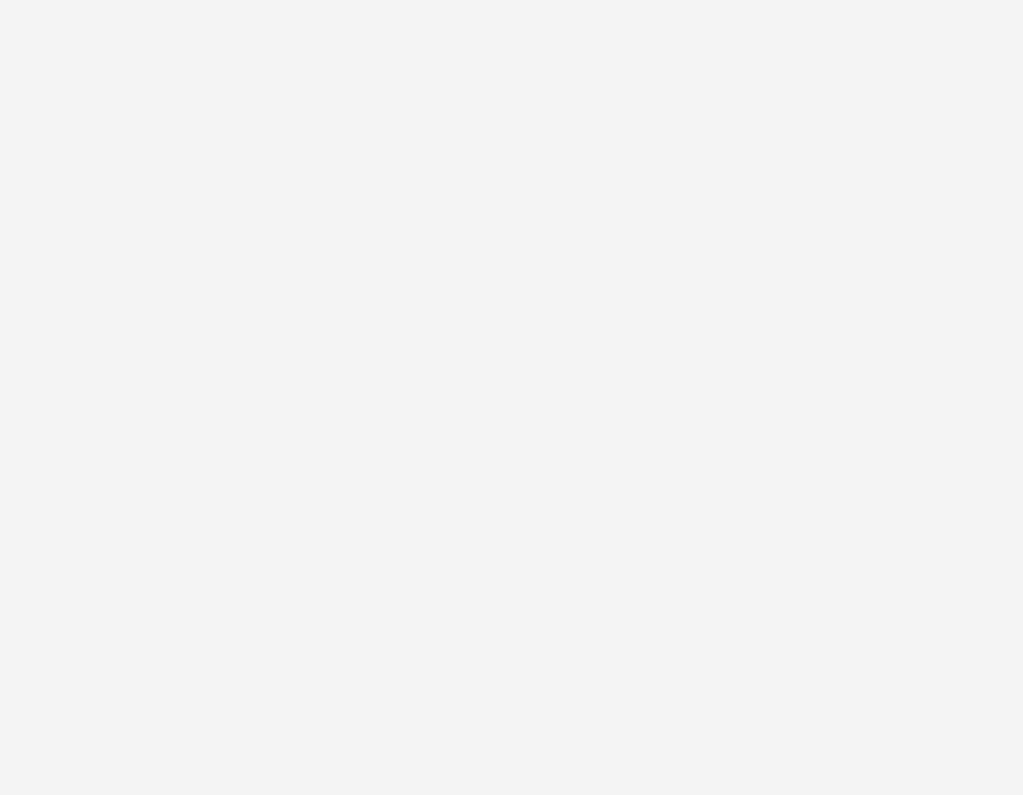
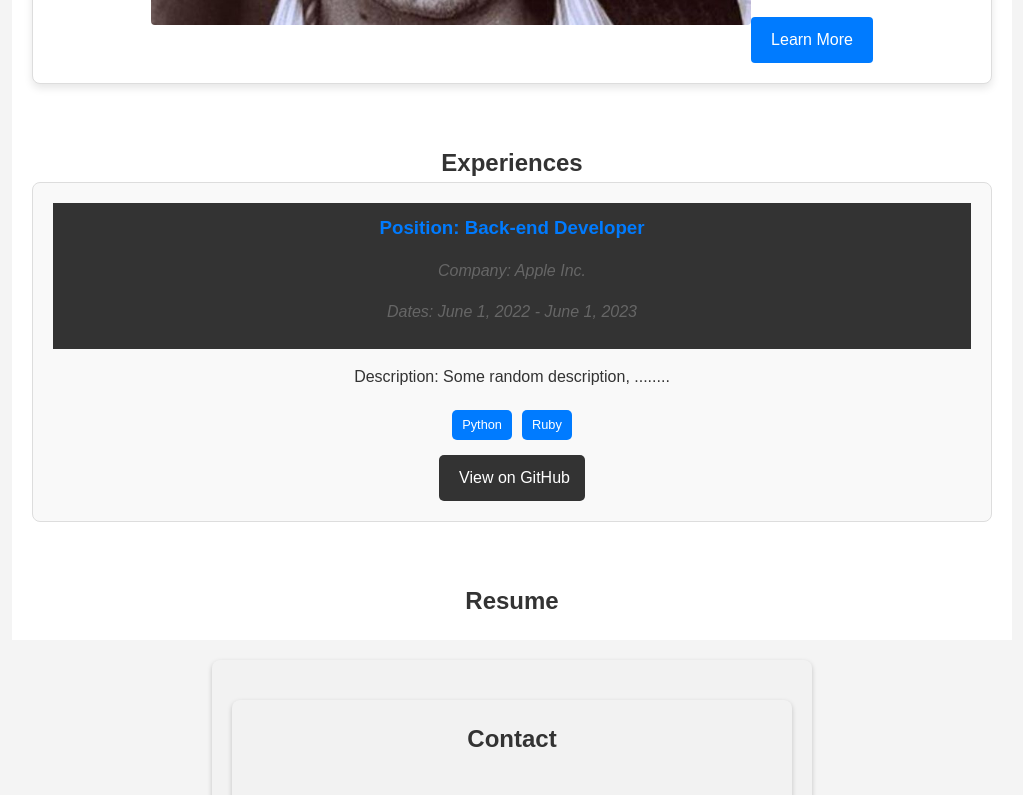
Before and after one commit to mimischly7/mimischly7.github.io, a React (Create React App) app: page / in a window 1280 px wide. Shown: the part 820-1615 px from the top of the page, without its empty margins (128-1151 px from the left). Before the commit the page ends 800 px from the top, so only its background shows below. Built offline with nearby package versions, Linux system fonts and the light colour scheme.

Commit message:
integrating-components
Includes a new 'static' folder for images, as well required imports/exports of componentes, and some css updates (although the css will completely change in the future, this is just for now).

```diff
--- a/src/App.js
+++ b/src/App.js
@@ -1,5 +1,9 @@
 import logo from './logo.svg';
 import './App.css';
+import ProjectBox from "./ProjectBox"
+import ExperienceBox from "./ExperienceBox"
+import ContactSection from "./ContactSection"
+
 
 function App() {
   return (
@@ -22,6 +26,23 @@ function App() {
 
       <section id="projects">
         <h2>Projects</h2>
+        <ProjectBox
+            title={"Custom Title"}
+            tech_tags={["Python", "Java"]}
+            img_url={"https://picsum.photos/200/300"}
+        />
+      </section>
+
+      <section id="experiences">
+          <h2>Experiences</h2>
+          <ExperienceBox
+              employer={"Apple Inc."}
+              position={"Back-end Developer"}
+              time_period={"June 1, 2022 - June 1, 2023"}
+              description="Some random description, ........"
+              tech_tags={["Python", "Ruby"]}
+              link={"https://www.apple.com/"}
+          />
       </section>
 
       <section id="resume">
@@ -29,7 +50,7 @@ function App() {
       </section>
 
       <section id="contact">
-        <h2>Contact</h2>
+        <ContactSection/>
       </section>
 
       <footer>
--- a/src/index.css
+++ b/src/index.css
@@ -67,8 +67,8 @@ h1, h2 {
   text-align: center;
 }
 
-#projects, #resume, #contact {
-  max-width: 800px;
+#projects, #resume, #contact, #experiences {
+  max-width: 1000px;
   margin: auto;
 }
 
```
Also changed, not shown: public/images/proj1.jpeg (added).
